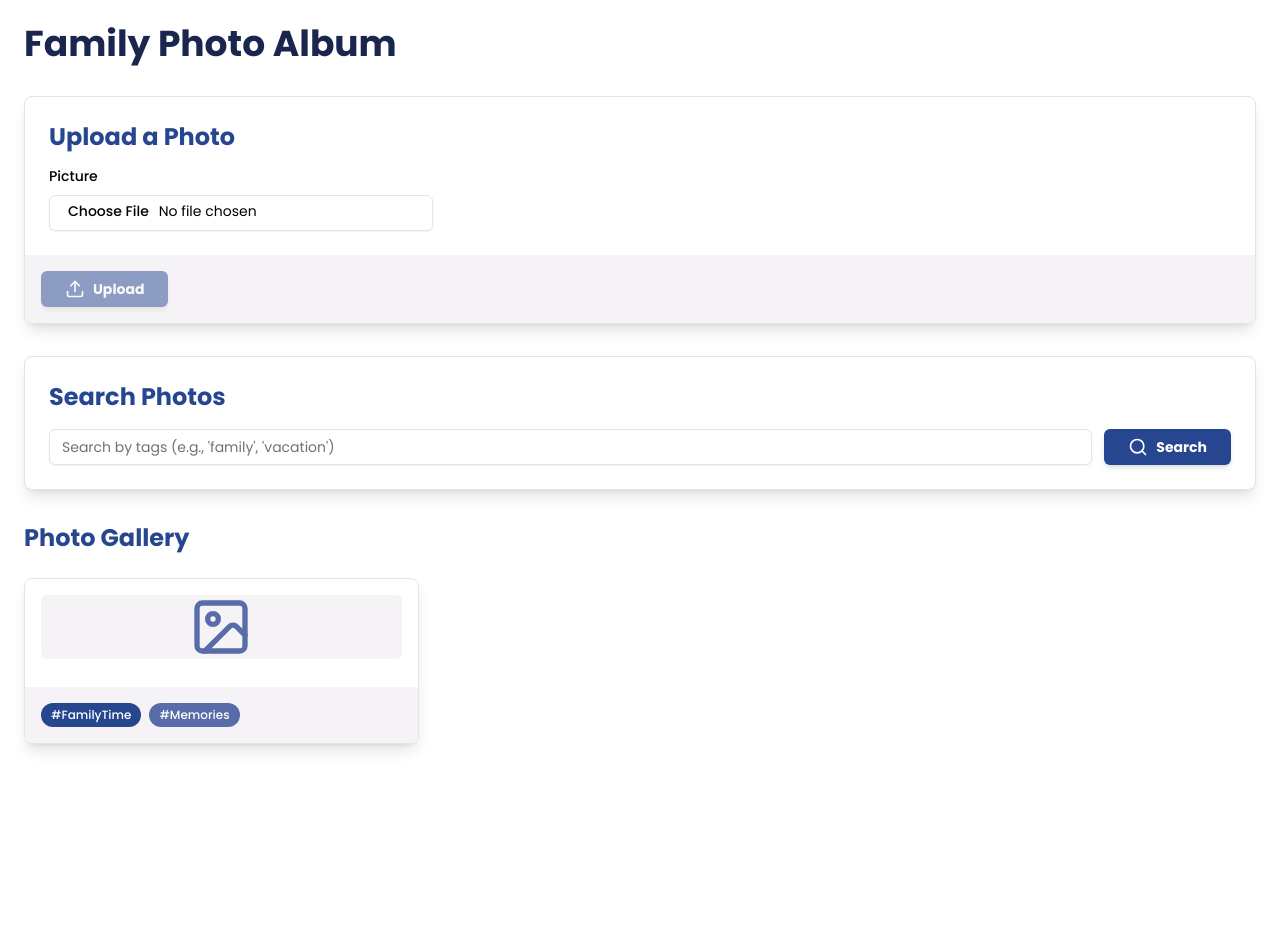
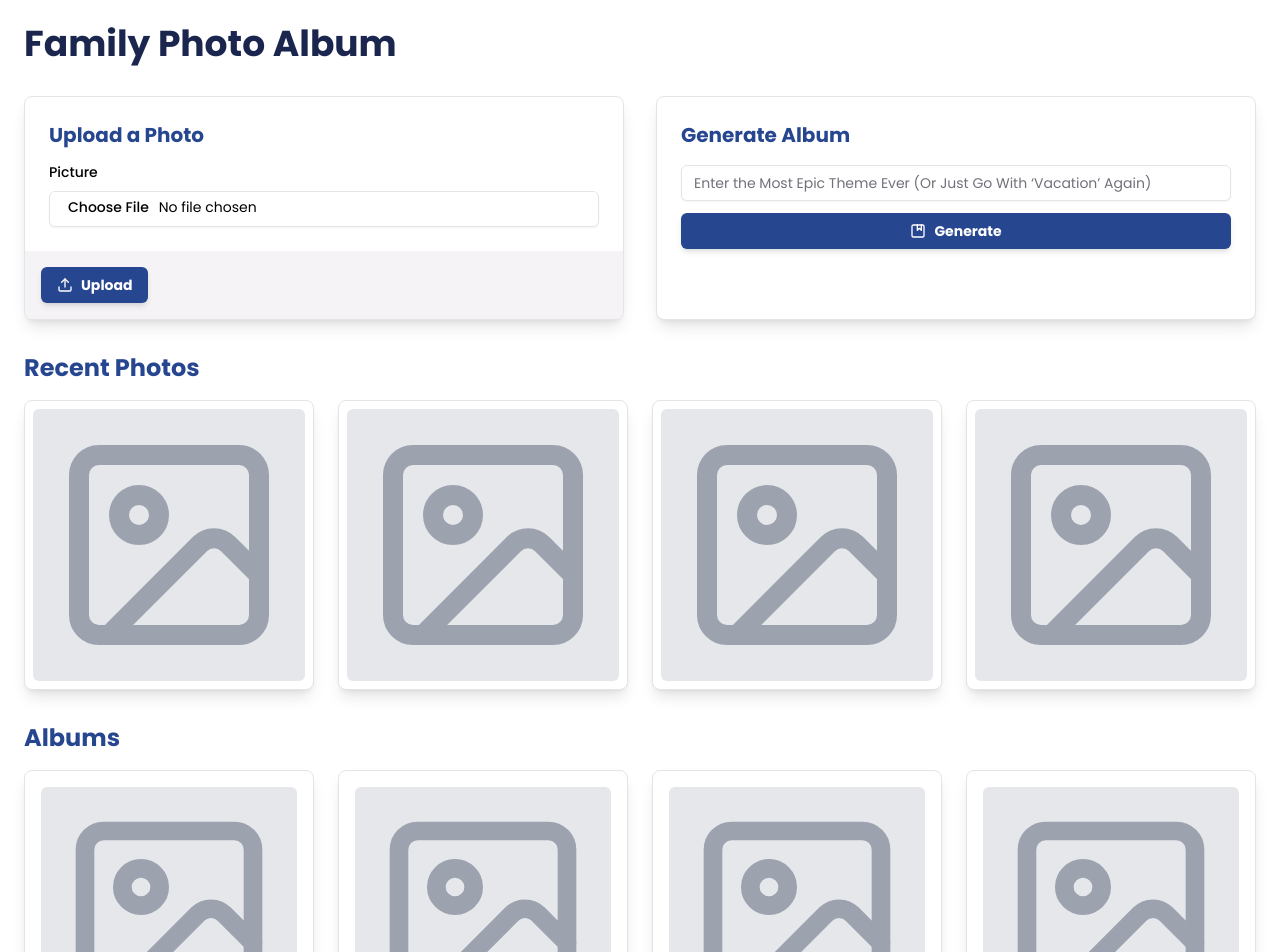
Before and after one commit to asakohayase/Lifestoryteller, a Next.js app in the folder frontend/: page / in a window 1280 px wide. Shown: the top 952 px of the page. Before the commit the page ends 800 px from the top, so only its background shows below. Built offline with nearby package versions, Linux system fonts and the light colour scheme.

Commit message:
add album section and separate components

```diff
--- a/frontend/app/page.tsx
+++ b/frontend/app/page.tsx
@@ -1,105 +1,52 @@
 "use client"
 
-import React, { useState } from 'react';
-import { Upload, Search, Image as ImageIcon } from 'lucide-react';
-import { Input } from "@/components/ui/input"
-import { Button } from "@/components/ui/button"
-import { Card, CardContent, CardFooter } from "@/components/ui/card"
-import { Label } from "@/components/ui/label"
-import {
-  Dialog,
-  DialogContent,
-  DialogDescription,
-  DialogHeader,
-  DialogTitle,
-  DialogTrigger,
-} from "@/components/ui/dialog"
+import React, { ChangeEvent, FormEvent, useState } from 'react';
+import UploadPhoto from '@/components/UploadPhoto';
+import GenerateAlbum from '@/components/GenerateAlbum';
+import RecentPhotos from '@/components/RecentPhotos';
+import AlbumList from '@/components/AlbumList';
 
 const FamilyPhotoAlbum = () => {
-  const [searchQuery, setSearchQuery] = useState('');
   const [uploadedFile, setUploadedFile] = useState(null);
-  const [searchResults, setSearchResults] = useState([]);
+  const [albumTheme, setAlbumTheme] = useState('');
+
+  const handleFileChange = (e: ChangeEvent<HTMLInputElement>) => {
+    if (e.target.files) {
+      // setUploadedFile(e.target.files[0]);
+    }
+  };
+
+  const handleThemeChange = (e: ChangeEvent<HTMLInputElement>) => setAlbumTheme(e.target.value);
+
+  const handleAlbumSubmit = (e: FormEvent<HTMLFormElement>) => {
+    e.preventDefault();
+    // Handle album generation logic here
+  };
+
+  // Placeholder data
+  const recentPhotos = Array(4).fill(null);
+  const albums = [
+    { name: "Summer Vacation", photoCount: 10 },
+    { name: "Family Reunion", photoCount: 6 },
+    { name: "Christmas 2023", photoCount: 8 },
+    { name: "Baby's First Year", photoCount: 9 },
+  ];
 
   return (
     <div className="container mx-auto p-6 bg-white min-h-screen font-poppins">
       <h1 className="text-4xl font-bold mb-8 text-blue1">Family Photo Album</h1>
 
-      <Card className="mb-8 bg-white shadow-lg  rounded-lg overflow-hidden">
-        <CardContent className="p-6">
-          <h2 className="text-2xl font-semibold mb-4 text-blue2">Upload a Photo</h2>
-          <div className="grid w-full max-w-sm items-center gap-3">
-            <Label htmlFor="picture" className="text-black font-medium">Picture</Label>
-            <Input id="picture" type="file" className="bg-white text-black focus:ring-blue2" />
-          </div>
-        </CardContent>
-        <CardFooter className="bg-white1 p-4">
-          <Button
-            disabled={!uploadedFile}
-            className="bg-blue2 hover:bg-blue1 text-white font-semibold py-2 px-6 rounded-md transition duration-300 shadow-md"
-          >
-            <Upload className="mr-2 h-5 w-5" /> Upload
-          </Button>
-        </CardFooter>
-      </Card>
+      <div className="grid grid-cols-1 md:grid-cols-2 gap-8 mb-8">
+        <UploadPhoto onFileChange={handleFileChange} />
+        <GenerateAlbum
+          albumTheme={albumTheme}
+          onThemeChange={handleThemeChange}
+          onSubmit={handleAlbumSubmit}
+        />
+      </div>
 
-      <Card className="mb-8 bg-white shadow-lg  rounded-lg overflow-hidden">
-        <CardContent className="p-6">
-          <h2 className="text-2xl font-semibold mb-4 text-blue2">Search Photos</h2>
-          <form className="flex space-x-3">
-            <Input
-              type="text"
-              placeholder="Search by tags (e.g., 'family', 'vacation')"
-              value={searchQuery}
-              onChange={(e) => setSearchQuery(e.target.value)}
-              className="flex-grow bg-white text-black  focus:ring-blue2"
-            />
-            <Button
-              type="submit"
-              className="bg-blue2 hover:bg-blue1 text-white font-semibold py-2 px-6 rounded-md transition duration-300 shadow-md"
-            >
-              <Search className="mr-2 h-5 w-5" /> Search
-            </Button>
-          </form>
-        </CardContent>
-      </Card>
-
-      <div>
-        <h2 className="text-2xl font-semibold mb-6 text-blue2">Photo Gallery</h2>
-        <div className="grid grid-cols-1 sm:grid-cols-2 lg:grid-cols-3 gap-6">
-            <Card className="bg-white shadow-lg hover:shadow-xl transition-shadow duration-300 rounded-lg overflow-hidden">
-              <CardContent className="p-4">
-                <Dialog>
-                  <DialogTrigger asChild>
-                    <div className="aspect-w-4 aspect-h-3 mb-3 cursor-pointer bg-[#F5F3F5] rounded-md overflow-hidden">
-                      {/* Placeholder for image */}
-                      <div className="flex items-center justify-center h-full group">
-                        <ImageIcon className="h-16 w-16 text-blue3 group-hover:text-blue2 transition-colors duration-300" />
-                      </div>
-                    </div>
-                  </DialogTrigger>
-                  <DialogContent className="sm:max-w-[425px] bg-white rounded-lg">
-                    <DialogHeader>
-                      <DialogTitle className="text-blue1">Photo Details</DialogTitle>
-                      <DialogDescription className="text-black">
-                        View the full-size image and its tags.
-                      </DialogDescription>
-                    </DialogHeader>
-                    <div className="grid gap-4 py-4">
-                      {/* Placeholder for full-size image and tags */}
-                    </div>
-                  </DialogContent>
-                </Dialog>
-              </CardContent>
-              <CardFooter className="bg-white1 p-4">
-                <div className="flex flex-wrap gap-2">
-                  {/* Placeholder for tags */}
-                  <span className="bg-blue2 text-white text-xs font-medium px-2.5 py-1 rounded-full">#FamilyTime</span>
-                  <span className="bg-blue3 text-white text-xs font-medium px-2.5 py-1 rounded-full">#Memories</span>
-                </div>
-              </CardFooter>
-            </Card>
-        </div>
-      </div>
+      <RecentPhotos photos={recentPhotos} />
+      <AlbumList albums={albums} />
     </div>
   );
 };
--- /dev/null
+++ b/frontend/components/AlbumList.tsx
@@ -0,0 +1,38 @@
+import { Image as ImageIcon, Plus } from 'lucide-react';
+import { Button } from "@/components/ui/button"
+import { Card, CardContent, CardFooter } from "@/components/ui/card"
+
+interface Album {
+  name: string;
+  photoCount: number;
+}
+
+interface AlbumListProps {
+  albums: Album[];
+}
+
+export default function AlbumList({ albums }: AlbumListProps) {
+  return (
+    <div>
+      <h2 className="text-2xl font-semibold mb-4 text-blue2">Albums</h2>
+      <div className="grid grid-cols-1 sm:grid-cols-2 md:grid-cols-3 lg:grid-cols-4 gap-6">
+        {albums.map((album, index) => (
+          <Card key={index} className="bg-white shadow-lg hover:shadow-xl transition-shadow duration-300 rounded-lg overflow-hidden">
+            <CardContent className="p-4">
+              <div className="aspect-w-1 aspect-h-1 bg-gray-200 rounded-md overflow-hidden mb-2">
+                <ImageIcon className="h-full w-full text-gray-400 p-4" />
+              </div>
+              <h3 className="text-lg font-semibold text-blue2 truncate">{album.name}</h3>
+              <p className="text-sm text-gray-600">{album.photoCount} photos</p>
+            </CardContent>
+            <CardFooter className="bg-white1 p-2 flex justify-center">
+              <Button variant="ghost" className="text-blue2 hover:text-blue1">
+                <Plus className="h-4 w-4 mr-1" /> View Album
+              </Button>
+            </CardFooter>
+          </Card>
+        ))}
+      </div>
+    </div>
+  );
+}
--- /dev/null
+++ b/frontend/components/GenerateAlbum.tsx
@@ -0,0 +1,36 @@
+import { ChangeEvent, FormEvent } from 'react';
+import { Album } from 'lucide-react';
+import { Input } from "@/components/ui/input"
+import { Button } from "@/components/ui/button"
+import { Card, CardContent } from "@/components/ui/card"
+
+interface GenerateAlbumProps {
+  albumTheme: string;
+  onThemeChange: (event: ChangeEvent<HTMLInputElement>) => void;
+  onSubmit: (event: FormEvent<HTMLFormElement>) => void;
+}
+
+export default function GenerateAlbum({ albumTheme, onThemeChange, onSubmit }: GenerateAlbumProps) {
+  return (
+    <Card className="bg-white shadow-lg rounded-lg overflow-hidden">
+      <CardContent className="p-6">
+        <h2 className="text-xl font-semibold mb-4 text-blue2">Generate Album</h2>
+        <form className="flex flex-col space-y-3" onSubmit={onSubmit}>
+          <Input
+            type="text"
+            placeholder="Enter the Most Epic Theme Ever (Or Just Go With ‘Vacation’ Again)"
+            value={albumTheme}
+            onChange={onThemeChange}
+            className="bg-white text-black focus:ring-blue2"
+          />
+          <Button
+            type="submit"
+            className="bg-blue2 hover:bg-blue1 text-white font-semibold py-2 px-4 rounded-md transition duration-300 shadow-md"
+          >
+            <Album className="mr-2 h-4 w-4" /> Generate
+          </Button>
+        </form>
+      </CardContent>
+    </Card>
+  );
+}
--- /dev/null
+++ b/frontend/components/RecentPhotos.tsx
@@ -0,0 +1,25 @@
+import { Image as ImageIcon } from 'lucide-react';
+import { Card, CardContent } from "@/components/ui/card"
+
+interface RecentPhotosProps {
+  photos: null[];
+}
+
+export default function RecentPhotos({ photos }: RecentPhotosProps) {
+  return (
+    <div className="mb-8">
+      <h2 className="text-2xl font-semibold mb-4 text-blue2">Recent Photos</h2>
+      <div className="grid grid-cols-1 sm:grid-cols-2 md:grid-cols-3 lg:grid-cols-4 gap-6">
+        {photos.map((_, index) => (
+          <Card key={index} className="bg-white shadow-lg hover:shadow-xl transition-shadow duration-300 rounded-lg overflow-hidden">
+            <CardContent className="p-2">
+              <div className="aspect-w-1 aspect-h-1 bg-gray-200 rounded-md overflow-hidden">
+                <ImageIcon className="h-full w-full text-gray-400 p-4" />
+              </div>
+            </CardContent>
+          </Card>
+        ))}
+      </div>
+    </div>
+  );
+}
--- /dev/null
+++ b/frontend/components/UploadPhoto.tsx
@@ -0,0 +1,31 @@
+import { ChangeEvent } from 'react';
+import { Upload } from 'lucide-react';
+import { Input } from "@/components/ui/input"
+import { Button } from "@/components/ui/button"
+import { Card, CardContent, CardFooter } from "@/components/ui/card"
+import { Label } from "@/components/ui/label"
+
+interface UploadPhotoProps {
+  onFileChange: (event: ChangeEvent<HTMLInputElement>) => void;
+}
+
+export default function UploadPhoto({ onFileChange }: UploadPhotoProps) {
+  return (
+    <Card className="bg-white shadow-lg rounded-lg overflow-hidden">
+      <CardContent className="p-6">
+        <h2 className="text-xl font-semibold mb-4 text-blue2">Upload a Photo</h2>
+        <div className="grid w-full items-center gap-3">
+          <Label htmlFor="picture" className="text-black font-medium">Picture</Label>
+          <Input id="picture" type="file" className="bg-white text-black focus:ring-blue2" onChange={onFileChange} />
+        </div>
+      </CardContent>
+      <CardFooter className="bg-white1 p-4">
+        <Button
+          className="bg-blue2 hover:bg-blue1 text-white font-semibold py-2 px-4 rounded-md transition duration-300 shadow-md"
+        >
+          <Upload className="mr-2 h-4 w-4" /> Upload
+        </Button>
+      </CardFooter>
+    </Card>
+  );
+}
```
